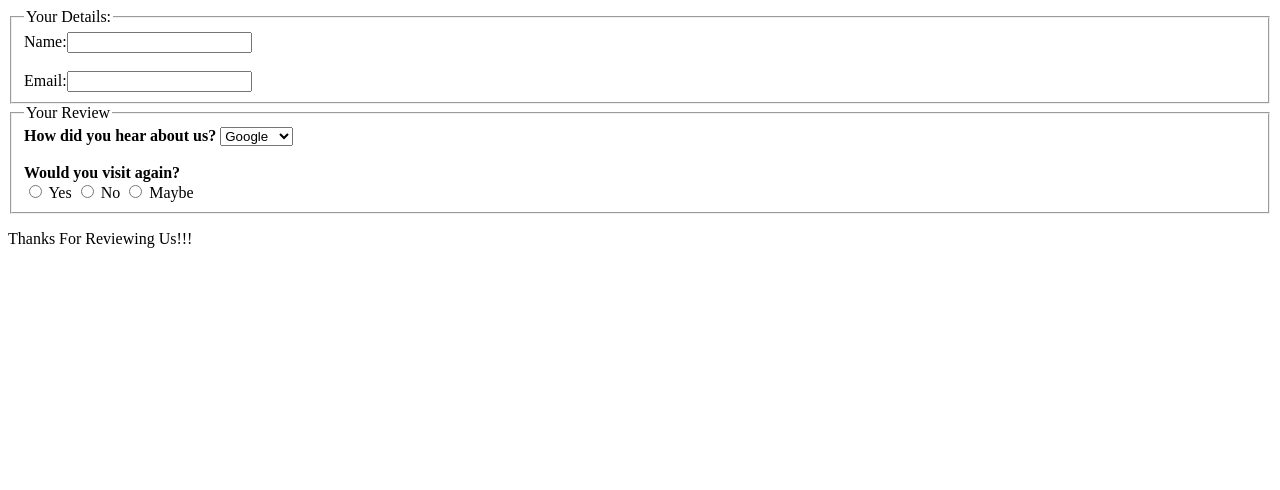
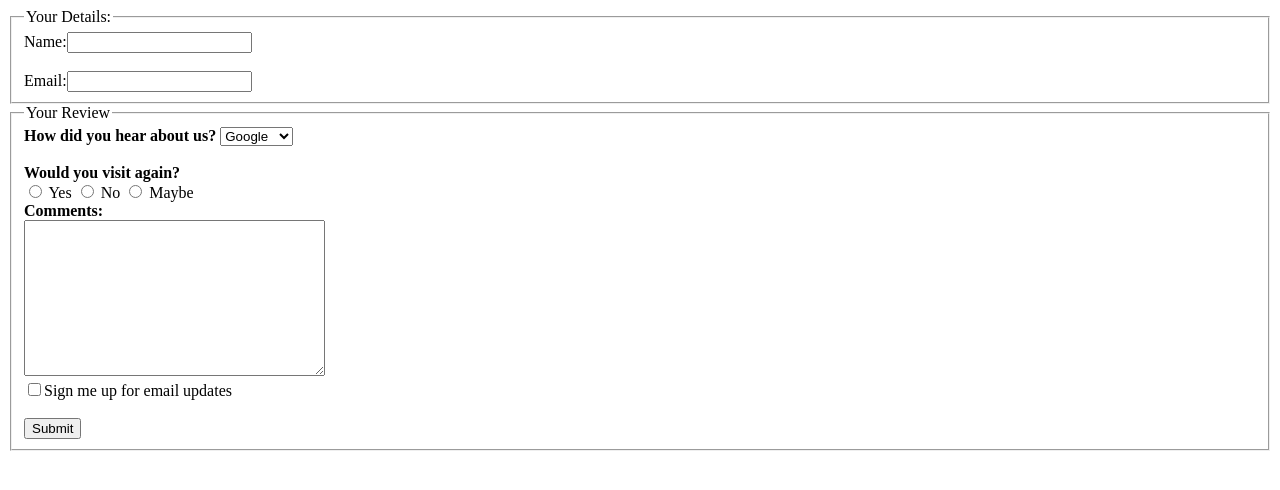
Before and after one commit to MuhammadHamza786-web/form, a plain HTML site: page index.html in a window 1280 px wide. Drawn offline with Linux system fonts and the light colour scheme.

Commit message:
Add Code

```diff
--- a/index.html
+++ b/index.html
@@ -35,9 +35,21 @@
             <label for="NO">No</label>
             <input type="radio" name="visit" id="Maybe" value="Maybe">
             <label for="Maybe">Maybe</label>
+            <br>
+            <b>Comments:</b>
+            <br>
+            <textarea name="" id="" cols="35" rows="10"></textarea>
+            <br>
+            <input type="checkbox" name="" id="Signup"><label for="Signup">Sign me up for email updates</label>
+            <br>
+            <br>
+            <input type="Submit" name="Submit" id="">
+
+
+
         </fieldset>
 
-        <p>Thanks For Reviewing Us!!!</p>
+
 
 
 
```
